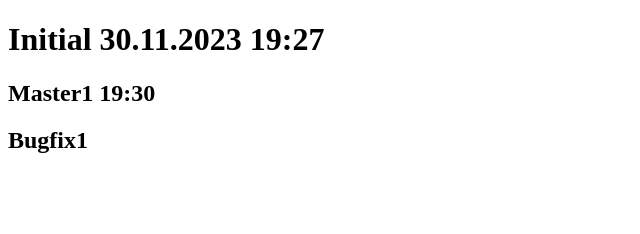
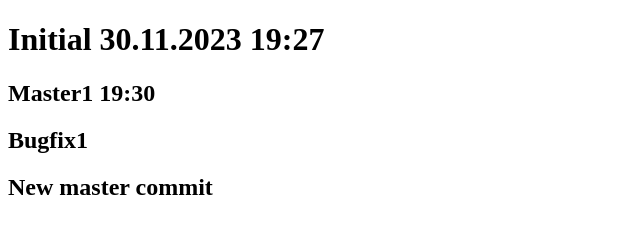
Before and after one commit to lvicanata7/30-11, a plain HTML site: page index.html in a window 1280 px wide. Shown: the whole page, without its empty margins (0-640 px from the left). Drawn offline with Linux system fonts and the light colour scheme.

Commit message:
Newmastercomm

```diff
--- a/index.html
+++ b/index.html
@@ -9,5 +9,6 @@
     <h1>Initial 30.11.2023 19:27</h1>
     <h2>Master1 19:30</h2>
     <h2>Bugfix1</h2>
+    <h2>New master commit</h2>
 </body>
 </html>
```
